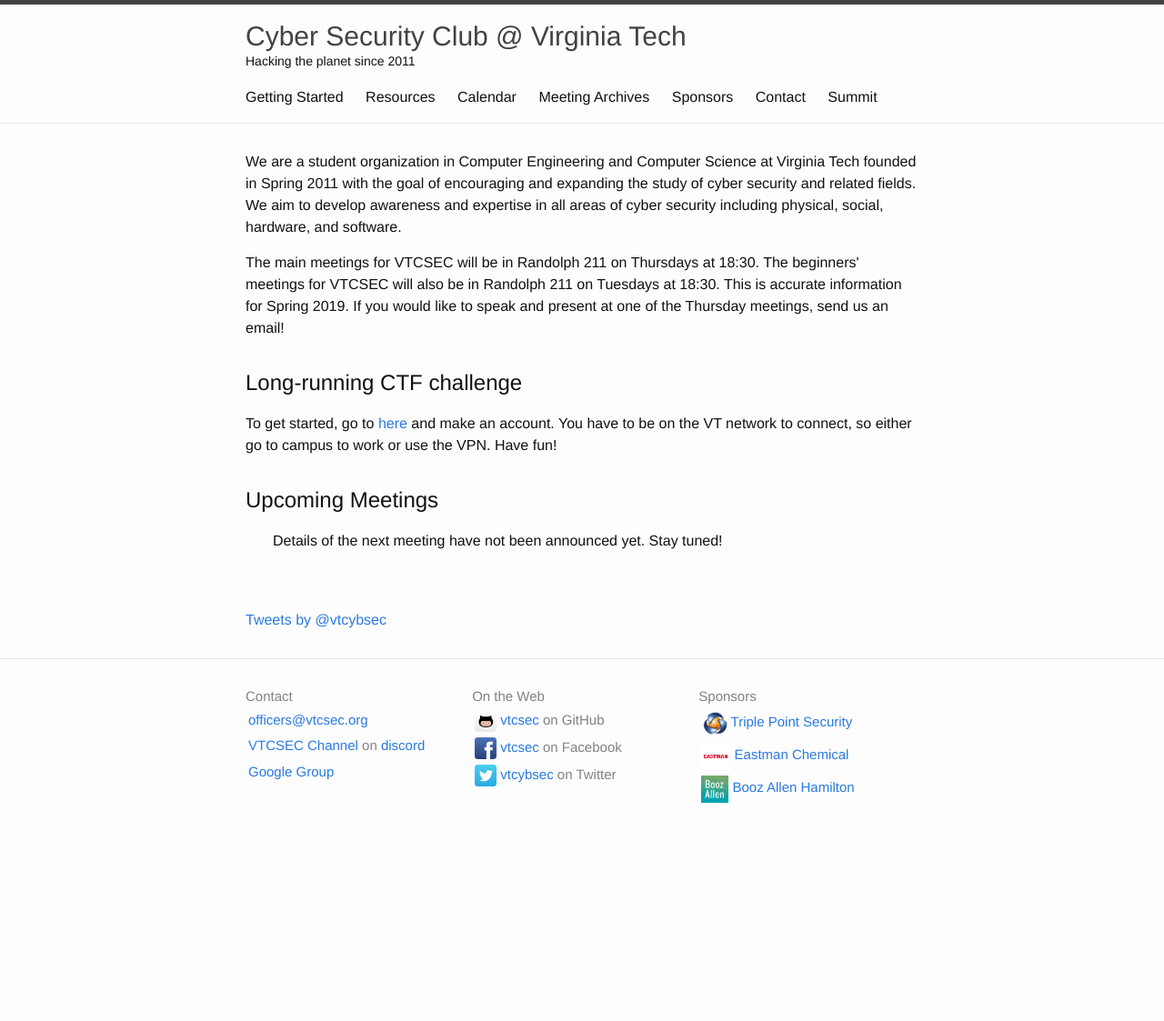
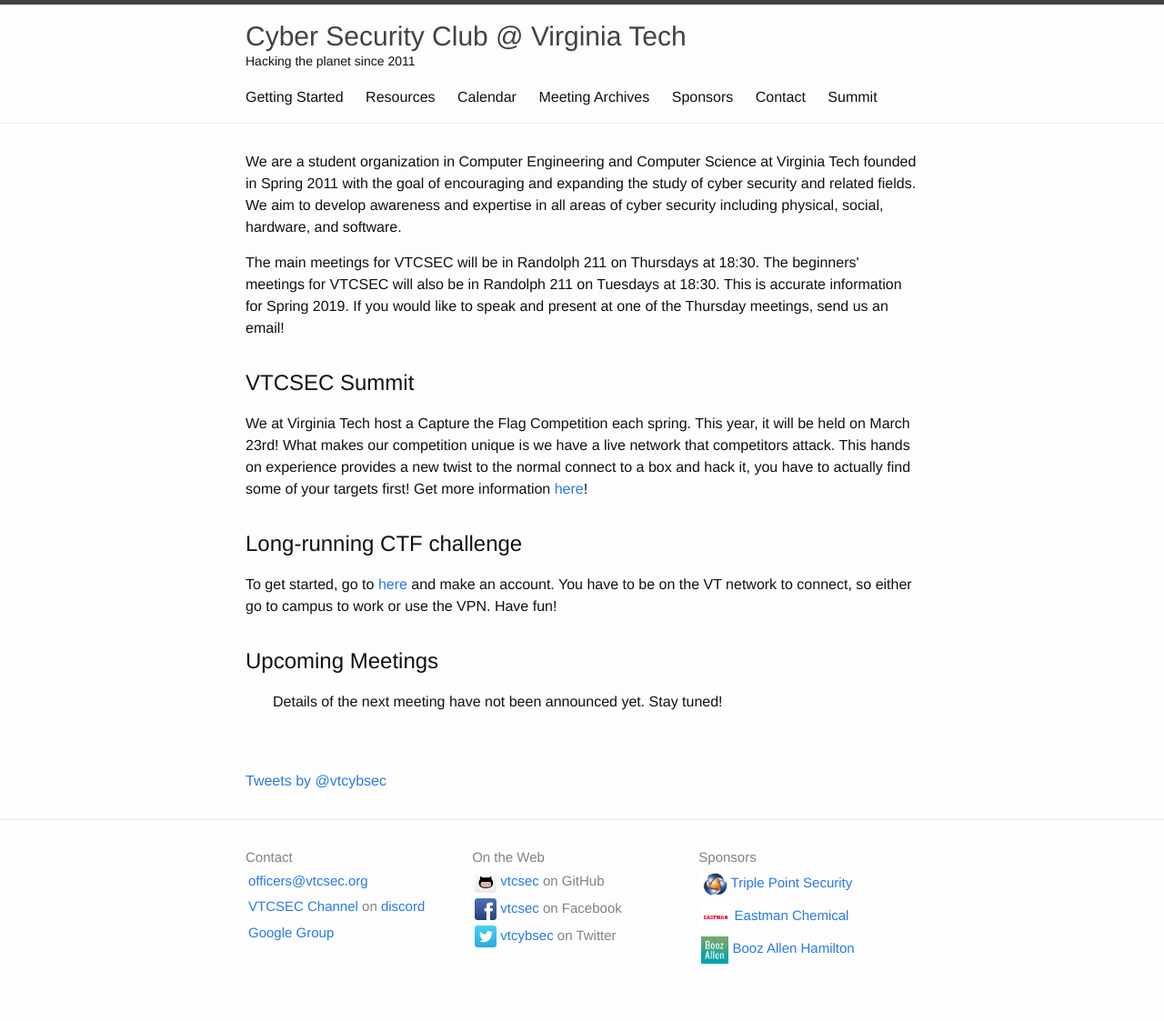
Before and after one commit to VTCSec/vtcsec.org, a Jekyll site: the page built from index.html, in a window 1280 px wide. Shown: the whole page at 91% size. Built offline with Jekyll 4.4.1, drawn with Linux system fonts in a browser that asks for light colours; comment, search, counter and statistics services are not loaded; before the commit the page ends 946 px from its top, so only the background shows below that.

Commit message:
Added Summit Info

```diff
--- a/index.html
+++ b/index.html
@@ -19,6 +19,14 @@ The beginners' meetings for VTCSEC will also be in Randolph 211 on Tuesdays at 1
   accurate information for Spring 2019. If you would like to speak and present at one of the Thursday meetings, send us an email!
 
   </p>
+
+  <h1> VTCSEC Summit</h1>
+  <p>
+    We at Virginia Tech host a Capture the Flag Competition each spring. This year, it will be held on March 23rd!
+    What makes our competition unique is we have a live network that competitors attack. This hands on experience provides a new twist to the normal connect to a box and hack it, you have to actually find some of your targets first!
+    Get more information <a href = "http://vtcsec.org/summit.html">here</a>!
+  </p>
+
 <h1> Long-running CTF challenge </h1>
 To get started, go to <a href= "https://vtcsec.virginiacyberrange.net" target="_blank">here</a> and make an account. You have to be on the VT network to connect, so either go to campus to work or use the VPN. Have fun!
 
```
